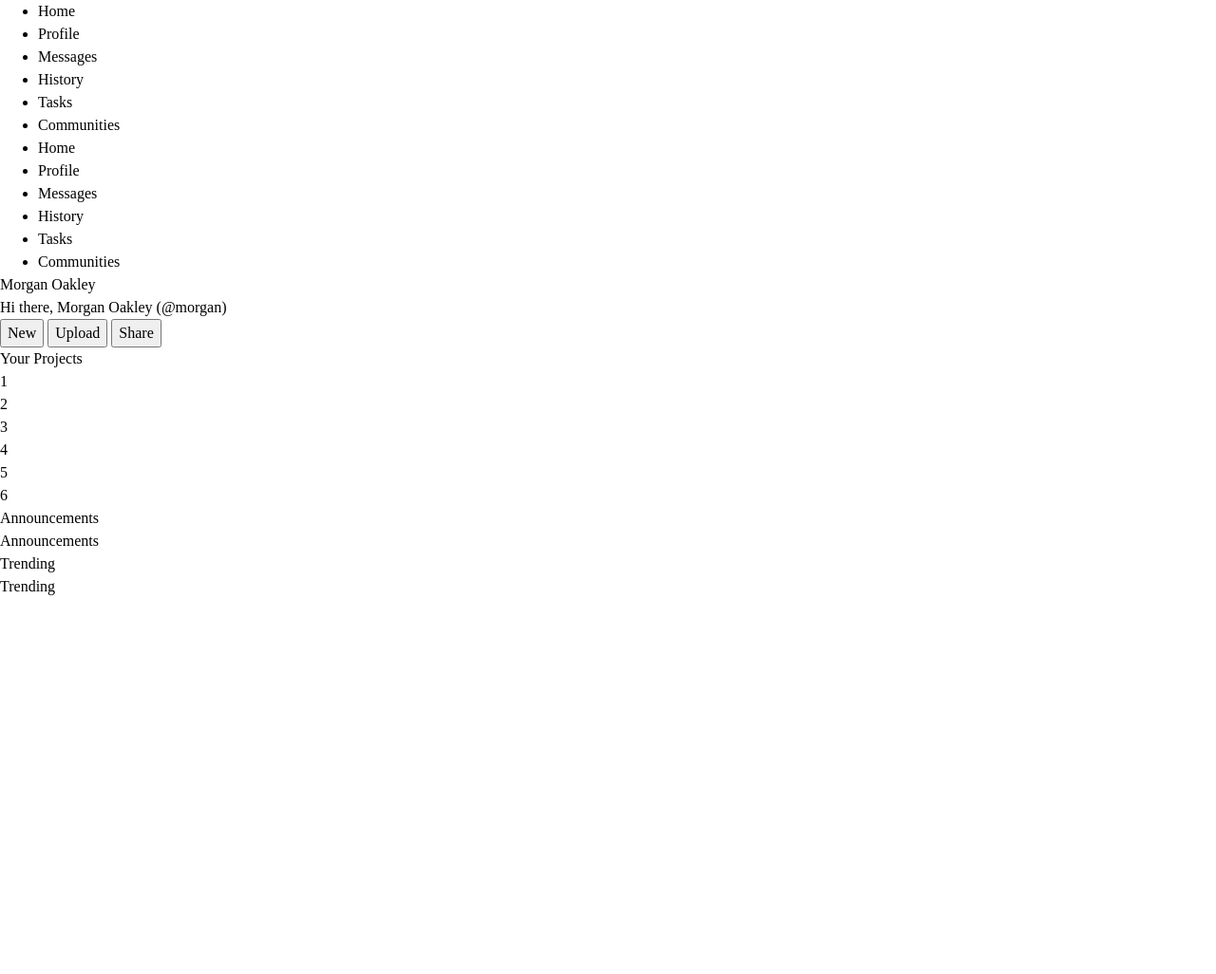
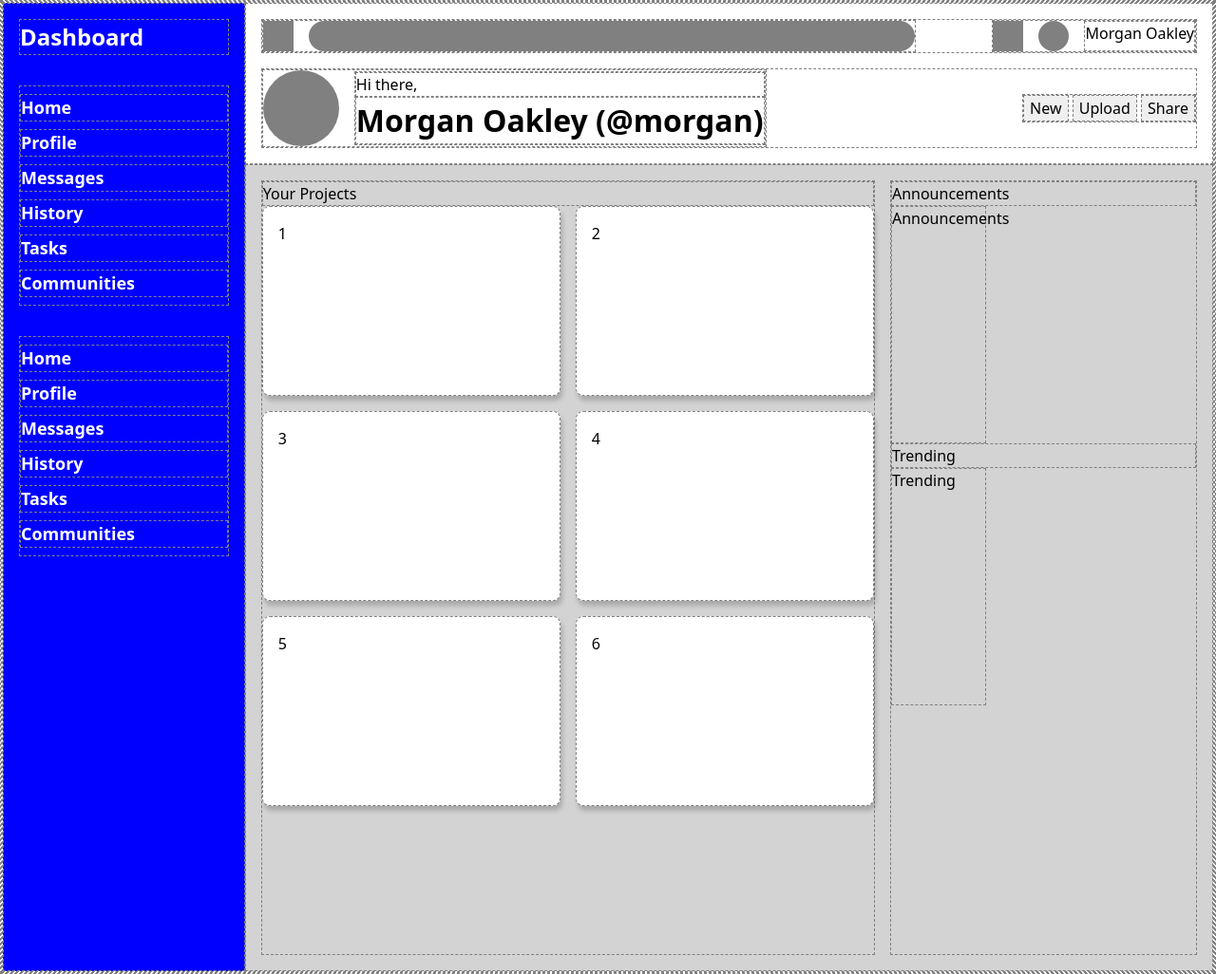
Before and after one commit to riezong/admin-dashboard, a plain HTML site: page index.html in a window 1280 px wide. Shown: the whole page at 95% size. Before the commit the page ends 800 px from the top, so only its background shows below. Drawn offline with Linux system fonts and the light colour scheme.

Commit message:
Set up basic structure and layout

```diff
--- a/index.html
+++ b/index.html
@@ -7,7 +7,9 @@
     <link rel="stylesheet" href="style.css">
 </head>
 <body>
+    <div class="container">
         <div class="sidebar">
+            <div class="title">Dashboard</div>
             <ul class="menu">
                 <li>Home</li>
                 <li>Profile</li>
@@ -26,30 +28,46 @@
             </ul>
         </div>
         <div class="header">
-        <div class="search"></div>
+            <div class="top">
+                <div class="search">
+                    <div class="search-icon"></div>
+                    <div class="search-bar"></div>
+                </div>
+                <div class="account">
                     <div class="notification"></div>
                     <div class="profile-picture small"></div>
-        <div class="account">Morgan Oakley</div>
+                    <div class="profile">Morgan Oakley</div>
+                </div>
+            </div>
+            <div class="bottom">
+                <div class="greeting">
                     <div class="profile-picture"></div>
-        <div class="greeting">Hi there, Morgan Oakley (@morgan)</div>
+                    <div class="greeting-message"><p class="greeting">Hi there,</p><h1 class="greeting">Morgan Oakley (@morgan)</h1></div>
+                </div>
                 <div class="buttons">
                     <button class="btn">New</button>
                     <button class="btn">Upload</button>
                     <button class="btn">Share</button>
                 </div>
             </div>
+        </div>
         <div class="main-content">
-        <div class="category">Your Projects</div>
+            <div class="projects">
+                <div id="your-projects">Your Projects</div>
                 <div class="cards">1</div>
                 <div class="cards">2</div>
                 <div class="cards">3</div>
                 <div class="cards">4</div>
                 <div class="cards">5</div>
                 <div class="cards">6</div>
-        <div class="category">Announcements</div>
+            </div>
+            <div class="secondary">
+                <div id="announcements">Announcements</div>
                 <div class="announcements-card">Announcements</div>
-        <div class="category">Trending</div>
+                <div id="trending">Trending</div>
                 <div class="trending-card">Trending</div>
+            </div>
+        </div>
     </div>
 </body>
 </html>
--- a/style.css
+++ b/style.css
@@ -17,3 +17,166 @@ h1, h2, h3, h4, h5, h6 {
     text-wrap: balance;}
 #root, #__next {
     isolation: isolate;}
+
+* {
+    border: 1px dashed grey;
+}
+
+body {
+    font-family: system-ui, "Segoe UI", Roboto, Helvetica, Arial, sans-serif, "Apple Color Emoji", "Segoe UI Emoji", "Segoe UI Symbol";
+}
+
+ul, li {
+    margin: 0;
+    padding: 0;
+    list-style: none;
+}
+
+.container {
+    display: grid;
+    grid-template:
+        1fr 5fr /
+        1fr 4fr;
+}
+
+.sidebar {
+    padding: 1rem;
+    grid-row: 1 / -1;
+    display: flex;
+    flex-direction: column;
+    gap: 2rem;
+    color: white;
+    background-color: blue;
+    font-size: 18px;
+    font-weight: 700;
+}
+
+.sidebar .title {
+    font-size: 24px;
+}
+
+.sidebar li {
+    margin:  .5rem 0 0.5rem 0;
+}
+
+.header {
+    padding: 1rem;
+    background-color: white;
+    display: flex;
+    flex-direction: column;
+    gap: 1rem;
+}
+
+.top {
+    display: flex;
+    flex-direction: row;
+    gap: 5rem;
+    justify-content: space-between;
+}
+
+.search {
+    display: flex;
+    flex-direction: row;
+    flex: 1;
+    gap: 1rem;
+}
+
+.search-icon {
+    width: 2rem;
+    height: 2rem;
+    background-color: grey;
+}
+
+.search-bar {
+    width: 2rem;
+    height: 2rem;
+    border-radius: 50px;
+    background-color: grey;
+    flex: 1;
+}
+
+.notification {
+    width: 2rem;
+    height: 2rem;
+    background-color: grey;
+}
+
+.profile-picture {
+    width: 5rem;
+    height: 5rem;
+    border-radius: 5rem;
+    background-color: grey;
+}
+
+.small {
+    width: 2rem;
+    height: 2rem;
+}
+
+.account {
+    display: flex;
+    flex-direction: row;
+    gap: 1rem;
+}
+
+.bottom {
+    display: flex;
+    flex-direction: row;
+    justify-content: space-between;
+    align-items: center;
+}
+
+.greeting {
+    display: flex;
+    flex-direction: row;
+    gap: 1rem;
+    align-items: center;
+}
+
+.greeting p {
+    display: block;
+}
+
+.main-content {
+    padding: 1rem;
+    background-color: lightgrey;
+    display: grid;
+    grid-template-columns: 2fr 1fr;
+    gap: 1em;
+}
+
+.projects {
+    display: grid;
+    grid-template-columns: repeat(2, 1fr);
+    grid-template-rows: 10px repeat(3, min-content);
+    gap: 1em;
+
+}
+
+#your-projects {
+    grid-column: 1 / span 2;
+    height: min-content;
+}
+
+#announcements {
+    grid-column: 3;
+    height: min-content;
+}
+
+.cards {
+    height: 200px;
+    padding: 1em;
+    border-radius: 8px;
+    background-color: white;
+    box-shadow: rgb(0 0 0 / 20%) 2px 5px 5px;
+}
+
+.announcements-card {
+    width: 100px;
+    height: 250px;
+}
+
+.trending-card {
+    width: 100px;
+    height: 250px;
+}
```
Lines whose indentation alone changed are shown as unchanged.
